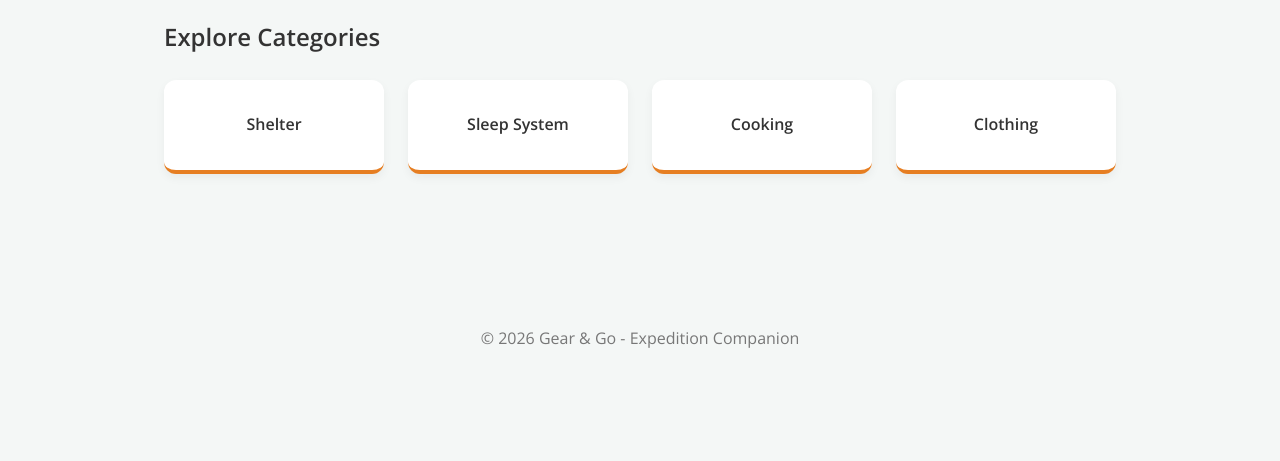
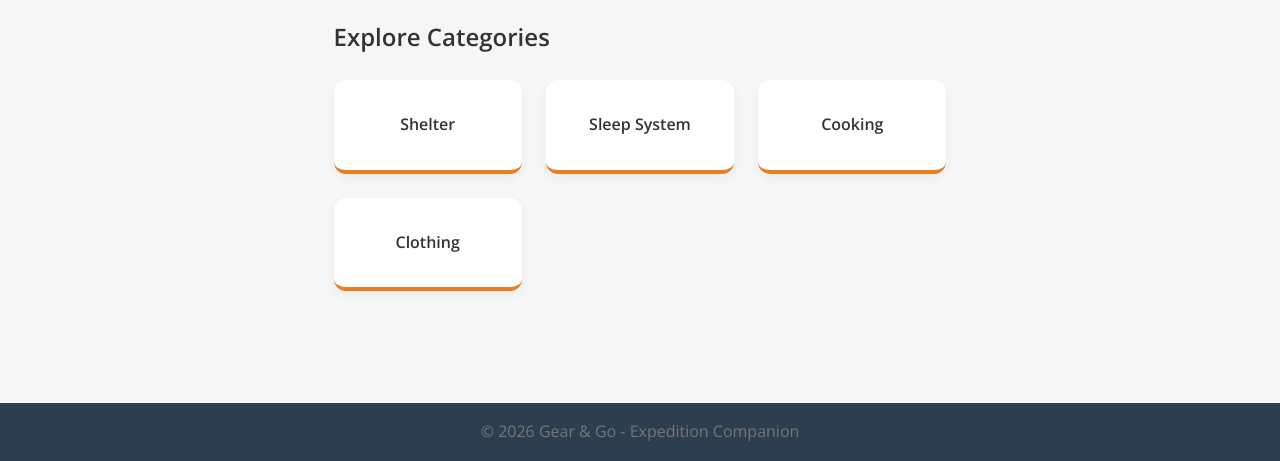
Before and after one commit to LordPuposky/gear-n-go, a website built with Vite: page index.html in a window 1280 px wide. Shown: the part 368-829 px from the top of the page. Before the commit the page ends 800 px from the top, so only its background shows below. Built offline with nearby package versions, Linux system fonts and the light colour scheme.

Commit message:
footer corrections

```diff
--- a/src/css/styles.css
+++ b/src/css/styles.css
@@ -27,12 +27,16 @@
 }
 
 body {
+    display: flex;
+    flex-direction: column;
+    min-height: 100vh;
     font-family: var(--font-body);
     background-color: var(--bg-color);
     color: var(--text-color);
     line-height: 1.6;
     font-size: 16px;
     -webkit-font-smoothing: antialiased;
+    margin: 0;
 }
 
 /* --- HEADER & NAVIGATION --- */
@@ -86,6 +90,7 @@ main {
     padding: 1.5rem;
     max-width: 800px;
     margin: 0 auto;
+    flex: 1;
 }
 
 section {
@@ -272,10 +277,12 @@ section {
 }
 
 footer {
+    background-color: var(--primary-color);
     text-align: center;
-    padding: 2.5rem;
+    padding: 1rem;
     color: #777;
     margin-top: 3rem;
+    width: 100%;
 }
 
 /* --- HERO SECTION --- */
```
Also changed, not shown: README.md.
